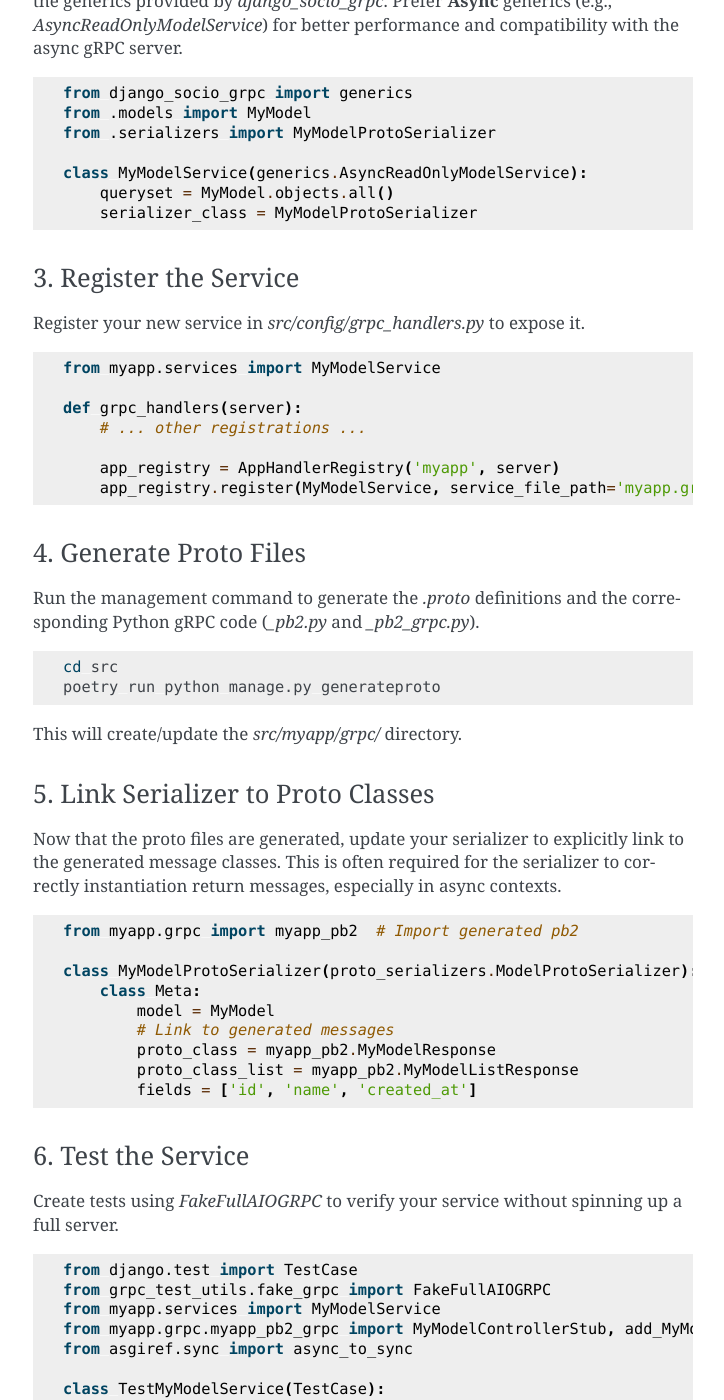
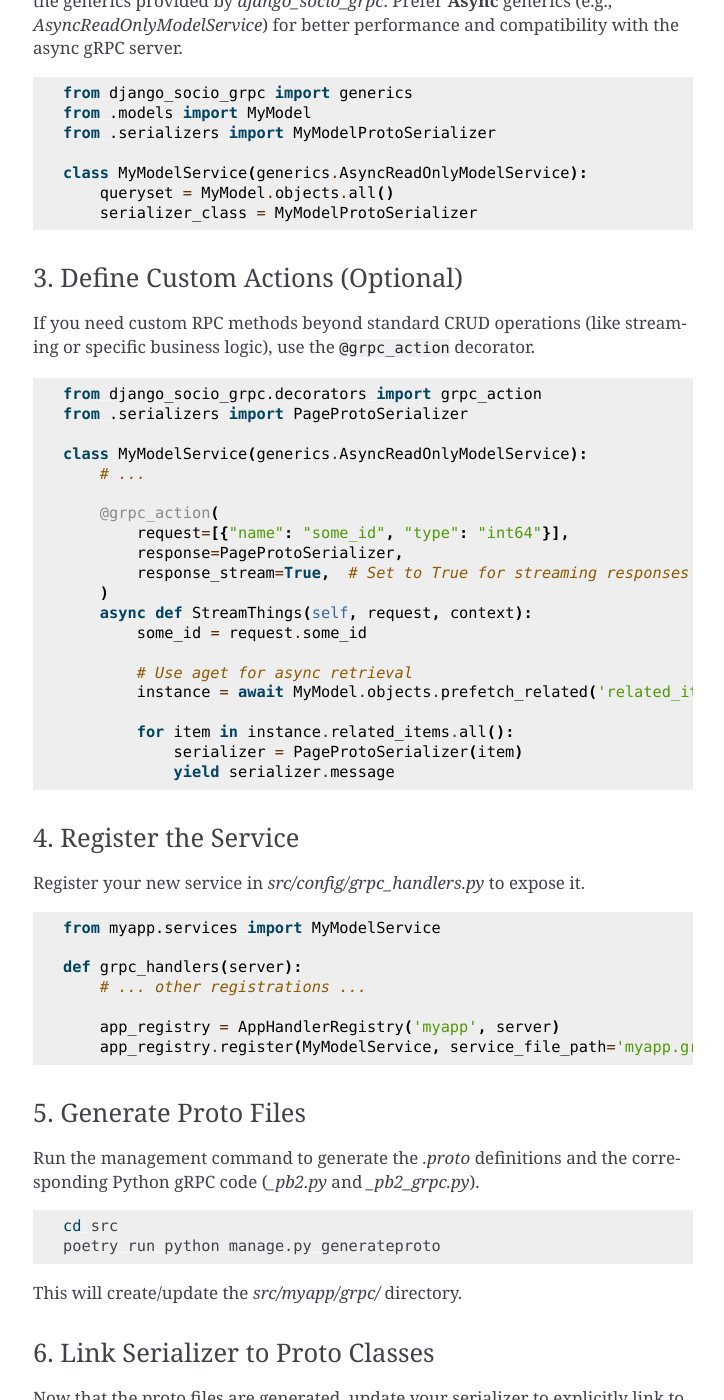
Before and after one commit to tastenmo/spienx-hub, a Sphinx documentation site: the page built from docs/grpc.rst, in a window 1280 px wide and 1400 px high, scrolled down 702 px. Shown: the whole window, without its empty margins (387-1111 px from the left). Built offline with Sphinx 7.4.7, drawn with Linux system fonts in a browser that asks for light colours; pages that are not in the unit, such as notebooks, are missing from menus; some of the changed text lies outside the part shown.

Commit message:
feat: Add support for custom RPC methods in gRPC service documentation

```diff
--- a/docs/grpc.rst
+++ b/docs/grpc.rst
@@ -38,7 +38,35 @@ Create or update `services.py` in your app. The service should inherit from one
         queryset = MyModel.objects.all()
         serializer_class = MyModelProtoSerializer
 
-3. Register the Service
+3. Define Custom Actions (Optional)
+^^^^^^^^^^^^^^^^^^^^^^^^^^^^^^^^^^^
+
+If you need custom RPC methods beyond standard CRUD operations (like streaming or specific business logic), use the ``@grpc_action`` decorator.
+
+.. code-block:: python
+
+    from django_socio_grpc.decorators import grpc_action
+    from .serializers import PageProtoSerializer
+
+    class MyModelService(generics.AsyncReadOnlyModelService):
+        # ...
+
+        @grpc_action(
+            request=[{"name": "some_id", "type": "int64"}],
+            response=PageProtoSerializer,
+            response_stream=True,  # Set to True for streaming responses
+        )
+        async def StreamThings(self, request, context):
+            some_id = request.some_id
+
+            # Use aget for async retrieval
+            instance = await MyModel.objects.prefetch_related('related_items').aget(pk=some_id)
+
+            for item in instance.related_items.all():
+                serializer = PageProtoSerializer(item)
+                yield serializer.message
+
+4. Register the Service
 ^^^^^^^^^^^^^^^^^^^^^^^
 
 Register your new service in `src/config/grpc_handlers.py` to expose it.
```
Also changed, not shown: other parts of docs/grpc.rst (+3 -3 lines).
